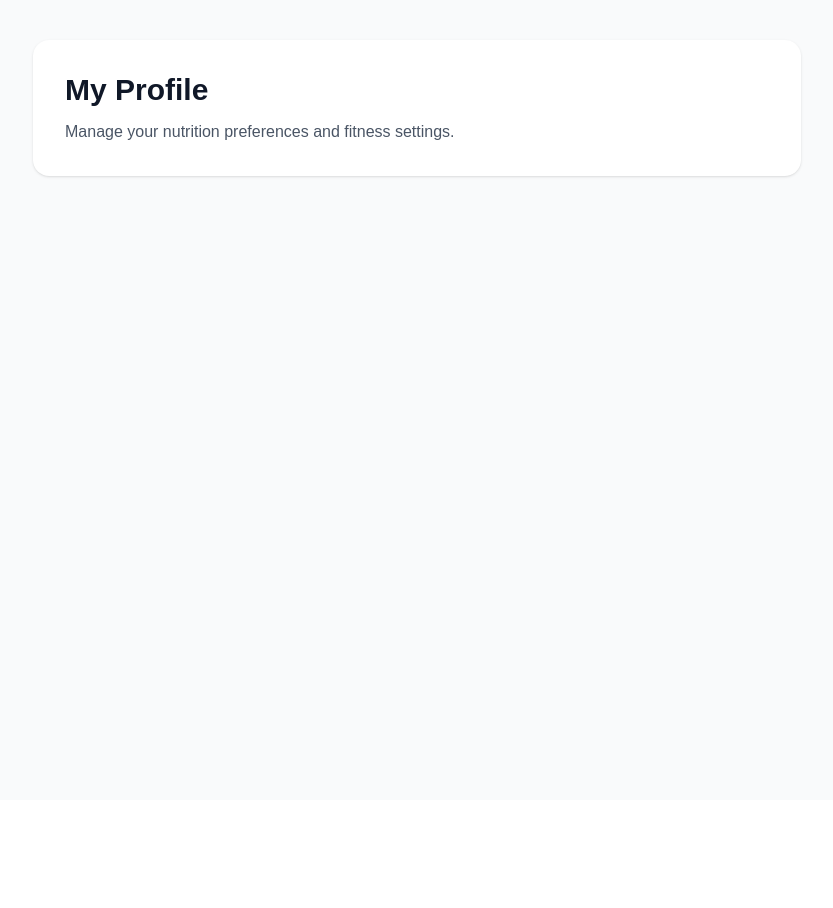
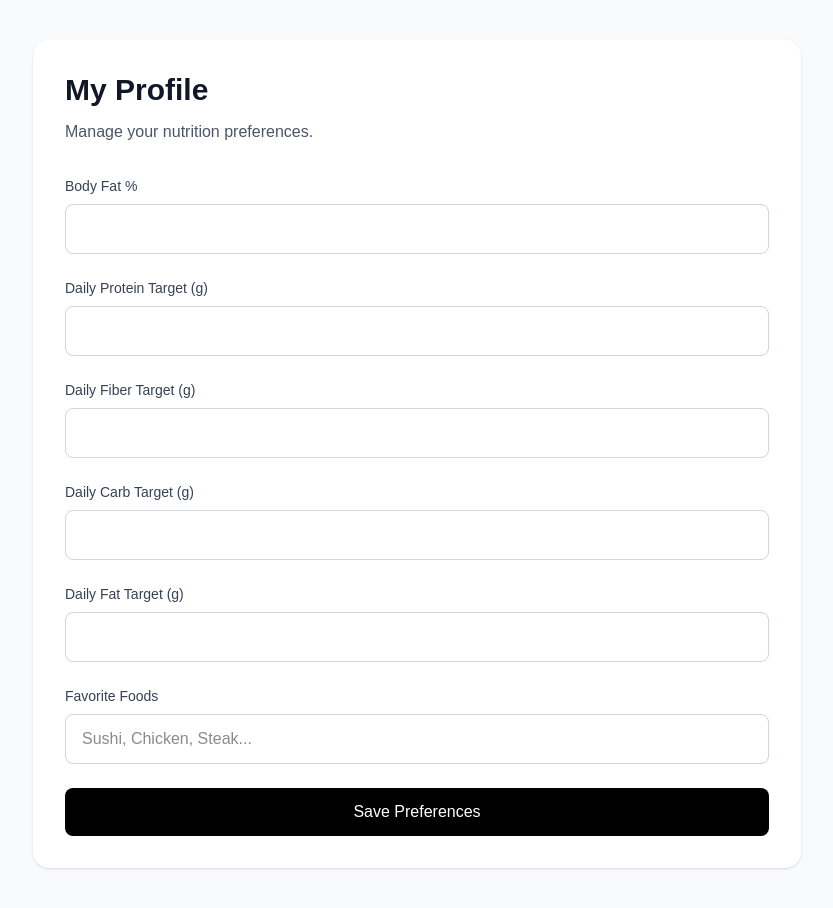
Before and after one commit to maiyikang/fitness-home, a Next.js app: page /my in a window 1280 px wide. Shown: the whole page, without its empty margins (223-1056 px from the left). Before the commit the page ends 800 px from the top, so only its background shows below. Built offline with nearby package versions, Linux system fonts and the light colour scheme.

Commit message:
Update page.tsx

```diff
--- a/app/my/page.tsx
+++ b/app/my/page.tsx
@@ -1,4 +1,15 @@
+"use client";
+
+import { useState } from "react";
+
 export default function MyPage() {
+  const [bodyFat, setBodyFat] = useState("");
+  const [proteinTarget, setProteinTarget] = useState("");
+  const [fiberTarget, setFiberTarget] = useState("");
+  const [carbTarget, setCarbTarget] = useState("");
+  const [fatTarget, setFatTarget] = useState("");
+  const [favoriteFoods, setFavoriteFoods] = useState("");
+
   return (
     <main className="min-h-screen bg-gray-50 px-6 py-10">
       <section className="mx-auto max-w-3xl rounded-2xl bg-white p-8 shadow-sm">
@@ -7,8 +18,95 @@ export default function MyPage() {
         </h1>
 
         <p className="mt-3 text-gray-600">
-          Manage your nutrition preferences and fitness settings.
+          Manage your nutrition preferences.
         </p>
+
+        <div className="mt-8 grid gap-6">
+          <div>
+            <label className="block text-sm font-medium text-gray-700">
+              Body Fat %
+            </label>
+
+            <input
+              type="number"
+              value={bodyFat}
+              onChange={(e) => setBodyFat(e.target.value)}
+              className="mt-2 w-full rounded-lg border border-gray-300 px-4 py-3"
+            />
+          </div>
+
+          <div>
+            <label className="block text-sm font-medium text-gray-700">
+              Daily Protein Target (g)
+            </label>
+
+            <input
+              type="number"
+              value={proteinTarget}
+              onChange={(e) => setProteinTarget(e.target.value)}
+              className="mt-2 w-full rounded-lg border border-gray-300 px-4 py-3"
+            />
+          </div>
+
+          <div>
+            <label className="block text-sm font-medium text-gray-700">
+              Daily Fiber Target (g)
+            </label>
+
+            <input
+              type="number"
+              value={fiberTarget}
+              onChange={(e) => setFiberTarget(e.target.value)}
+              className="mt-2 w-full rounded-lg border border-gray-300 px-4 py-3"
+            />
+          </div>
+
+          <div>
+            <label className="block text-sm font-medium text-gray-700">
+              Daily Carb Target (g)
+            </label>
+
+            <input
+              type="number"
+              value={carbTarget}
+              onChange={(e) => setCarbTarget(e.target.value)}
+              className="mt-2 w-full rounded-lg border border-gray-300 px-4 py-3"
+            />
+          </div>
+
+          <div>
+            <label className="block text-sm font-medium text-gray-700">
+              Daily Fat Target (g)
+            </label>
+
+            <input
+              type="number"
+              value={fatTarget}
+              onChange={(e) => setFatTarget(e.target.value)}
+              className="mt-2 w-full rounded-lg border border-gray-300 px-4 py-3"
+            />
+          </div>
+
+          <div>
+            <label className="block text-sm font-medium text-gray-700">
+              Favorite Foods
+            </label>
+
+            <input
+              type="text"
+              value={favoriteFoods}
+              onChange={(e) => setFavoriteFoods(e.target.value)}
+              placeholder="Sushi, Chicken, Steak..."
+              className="mt-2 w-full rounded-lg border border-gray-300 px-4 py-3"
+            />
+          </div>
+
+          <button
+            className="rounded-lg bg-black px-6 py-3 font-medium text-white"
+          >
+            Save Preferences
+          </button>
+        </div>
       </section>
     </main>
   );
```
